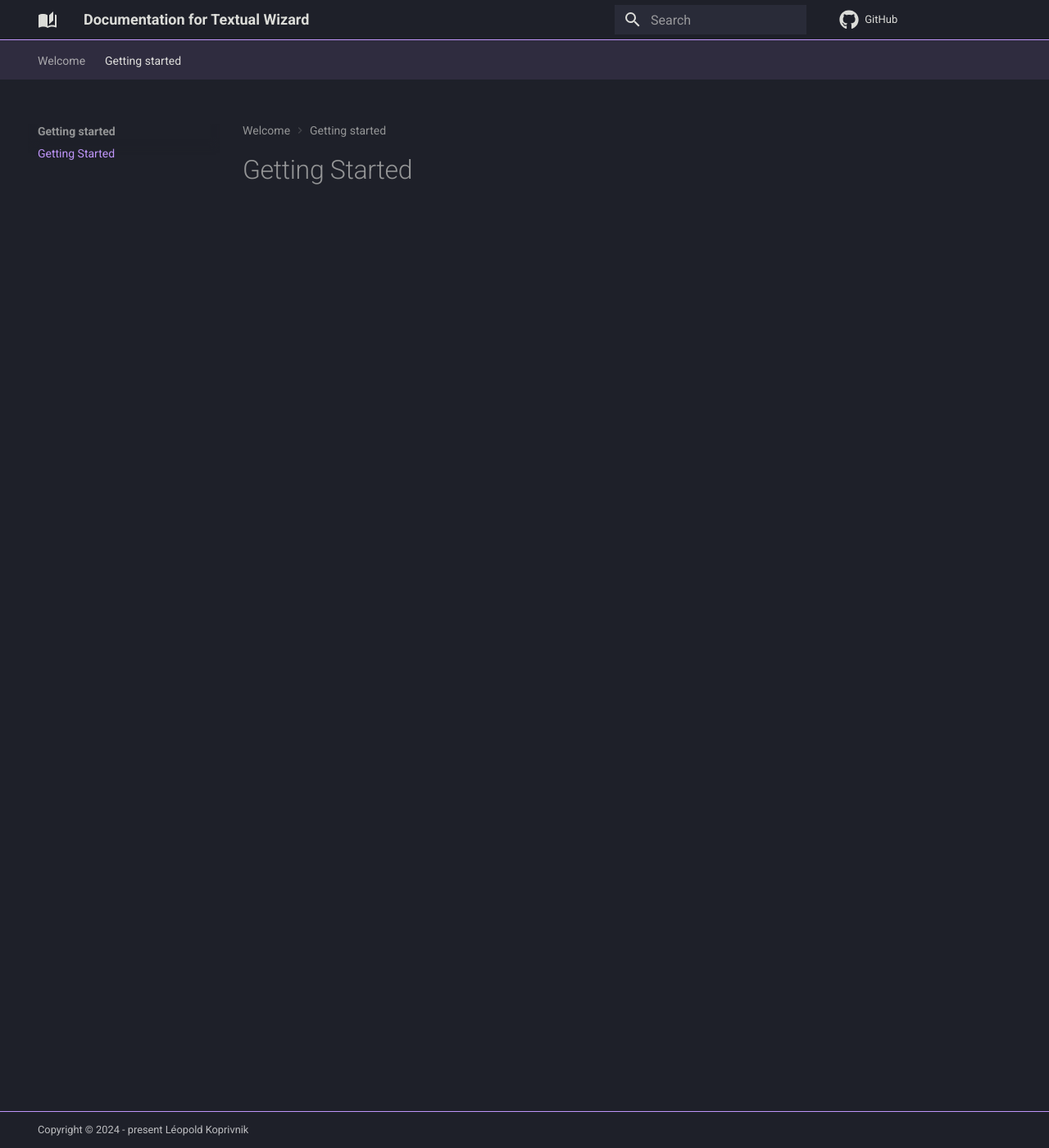
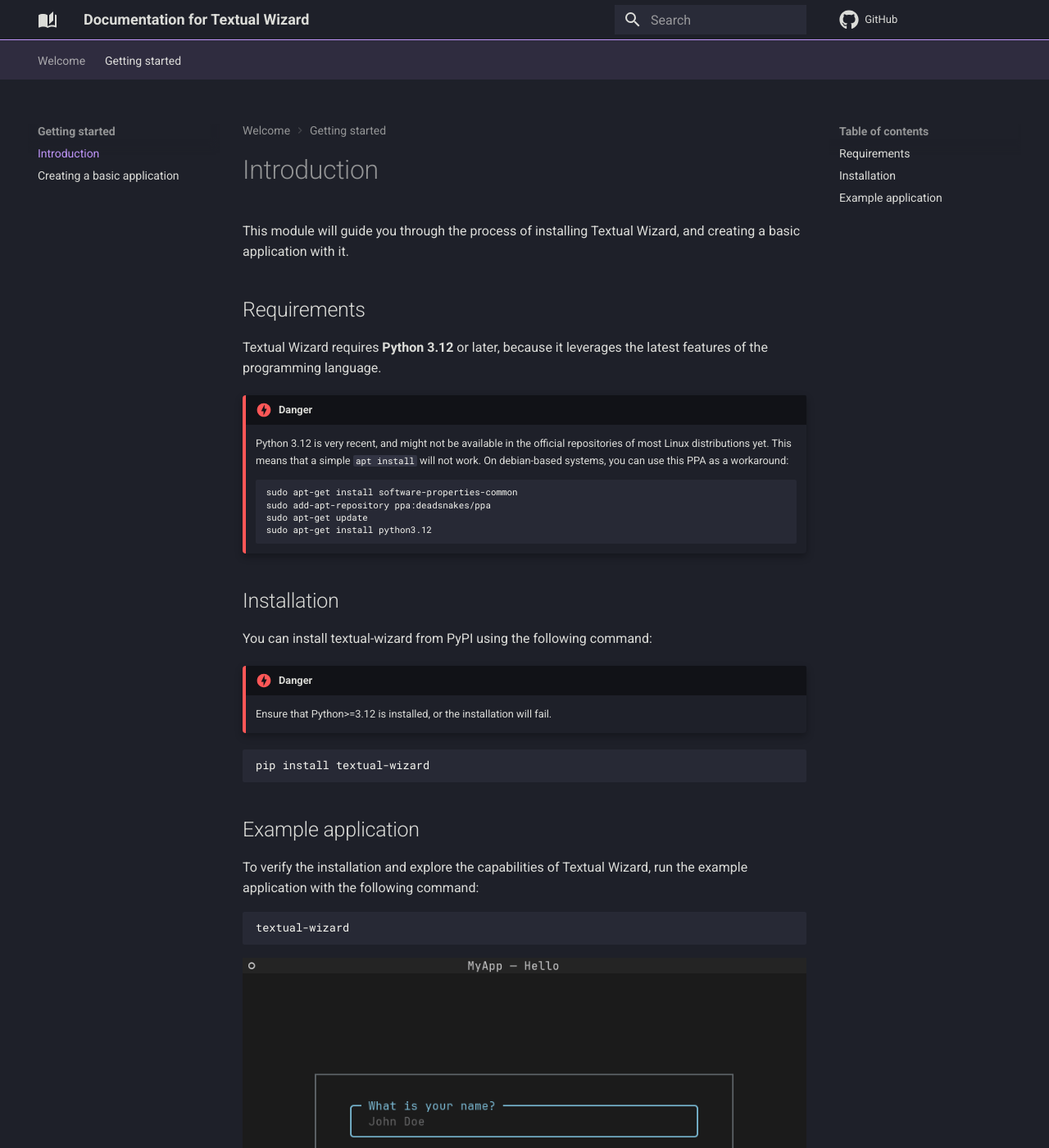
Before and after one commit to SkwalExe/textual-wizard, an MkDocs documentation site: the page built from docs/getting-started/index.md, in a window 1280 px wide and 1400 px high. Shown: the whole window at 82% size. Built offline with MkDocs 1.6.1 and Material for MkDocs 9.7.7, drawn with Linux system fonts in a browser that asks for light colours; comment, search, counter and statistics services are not loaded; some of the changed text lies outside the part shown.

Commit message:
Add getting started module to documentation

````diff
--- a/docs/getting-started/index.md
+++ b/docs/getting-started/index.md
@@ -1 +1,38 @@
-# Getting Started
+# Introduction
+
+This module will guide you through the process of installing Textual Wizard, and creating a basic application with it.
+
+## Requirements
+
+Textual Wizard requires **Python 3.12** or later, because it leverages the latest features of the programming language.
+
+!!! danger
+    Python 3.12 is very recent, and might not be available in the official repositories of most Linux distributions yet.  This means that a simple `apt install` will not work.
+    On debian-based systems, you can use this PPA as a workaround:
+    ```bash
+    sudo apt-get install software-properties-common
+    sudo add-apt-repository ppa:deadsnakes/ppa
+    sudo apt-get update
+    sudo apt-get install python3.12
+    ```
+
+## Installation
+
+You can install textual-wizard from PyPI using the following command:
+
+!!! danger
+    Ensure that Python>=3.12 is installed, or the installation will fail.
+
+```bash
+pip install textual-wizard
+```
+
+## Example application
+
+To verify the installation and explore the capabilities of Textual Wizard, run the example application with the following command:
+
+```bash
+textual-wizard
+```
+
+![Example application](/demo.gif)
--- a/mkdocs.yml
+++ b/mkdocs.yml
@@ -21,6 +21,7 @@
     - navigation.tracking
     - navigation.tabs
     - navigation.path
+    - navigation.footer
     - toc.follow
 copyright: Copyright &copy; 2024 - present Léopold Koprivnik
 markdown_extensions:
````
Also changed, not shown: docs/getting-started/basic-app.md (added, +76 -0 lines), example.py (deleted, +0 -33 lines).
